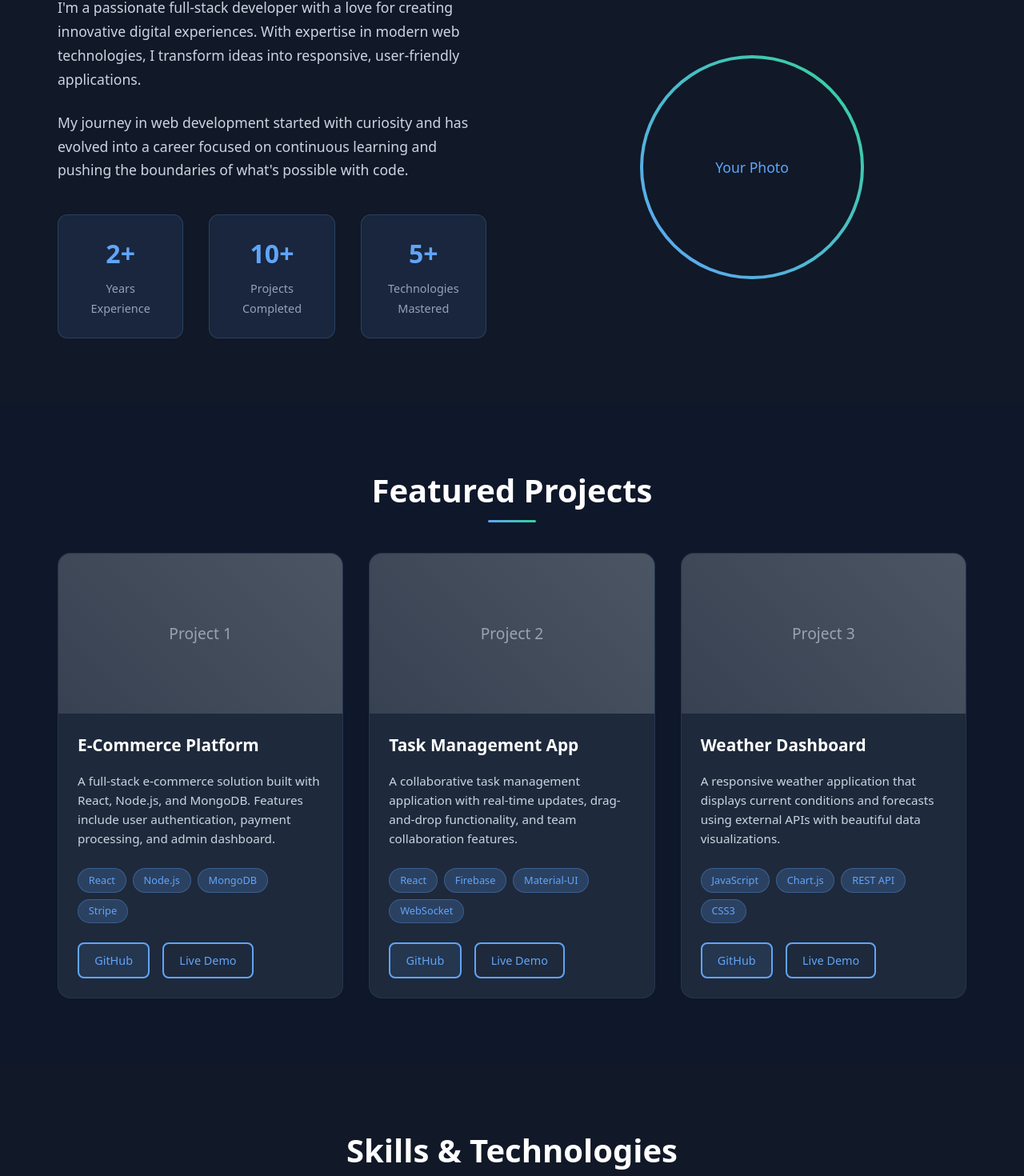
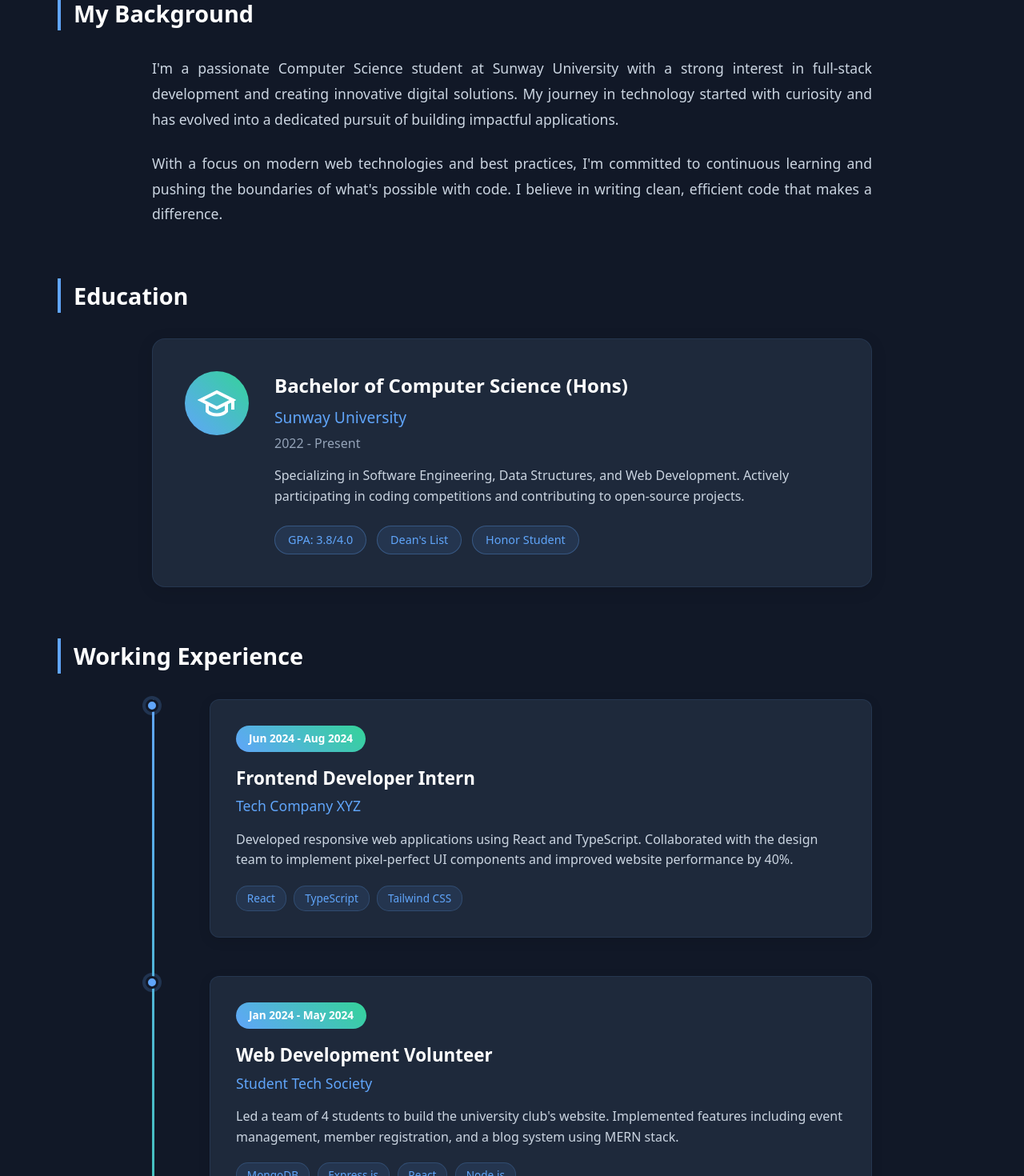
Before and after one commit to KeatYee/KeatYee.github.io, a React (Vite) app in the folder portfolio/: page / in a window 1280 px wide. Shown: the part 993-2463 px from the top of the page at 80% size. Built offline with nearby package versions, Linux system fonts and the light colour scheme.

Commit message:
Update about section

```diff
--- a/portfolio/src/components/About.css
+++ b/portfolio/src/components/About.css
@@ -1,6 +1,7 @@
 .about {
   padding: 5rem 0;
-  background: #111827;
+  background: var(--bg-secondary);
+  transition: background 0.3s ease;
 }
 
 .about .container {
@@ -12,9 +13,10 @@
 .section-title {
   text-align: center;
   font-size: 2.5rem;
-  color: white;
-  margin-bottom: 3rem;
+  color: var(--text-primary);
+  margin-bottom: 4rem;
   position: relative;
+  transition: color 0.3s ease;
 }
 
 .section-title::after {
@@ -25,29 +27,120 @@
   transform: translateX(-50%);
   width: 60px;
   height: 3px;
-  background: linear-gradient(45deg, #60A5FA, #34D399);
+  background: linear-gradient(45deg, var(--accent-blue), var(--accent-green));
   border-radius: 2px;
 }
 
-.about-content {
-  display: grid;
-  grid-template-columns: 1fr 1fr;
-  gap: 4rem;
-  align-items: center;
+/* Subsection Styling */
+.about-subsection {
+  margin-bottom: 4rem;
 }
 
-.about-text p {
-  color: #CBD5E1;
-  font-size: 1.1rem;
-  line-height: 1.7;
-  margin-bottom: 1.5rem;
+.subsection-title {
+  font-size: 1.8rem;
+  color: var(--text-primary);
+  margin-bottom: 2rem;
+  padding-left: 1rem;
+  border-left: 4px solid var(--accent-blue);
+  transition: color 0.3s ease;
 }
 
-.stats {
-  display: grid;
-  grid-template-columns: repeat(3, 1fr);
+/* My Background Section */
+.background-content {
+  max-width: 900px;
+  margin: 0 auto;
+}
+
+.background-content p {
+  color: var(--text-body);
+  font-size: 1.1rem;
+  line-height: 1.8;
+  margin-bottom: 1.5rem;
+  text-align: justify;
+  transition: color 0.3s ease;
+}
+
+/* Education Card */
+.education-card {
+  display: flex;
   gap: 2rem;
-  margin-top: 2.5rem;
+  background: var(--bg-card);
+  padding: 2.5rem;
+  border-radius: 16px;
+  border: 1px solid var(--border-color);
+  box-shadow: 0 4px 20px rgba(0, 0, 0, 0.1);
+  transition: all 0.3s ease;
+  max-width: 900px;
+  margin: 0 auto;
+}
+
+.education-card:hover {
+  transform: translateY(-5px);
+  box-shadow: 0 8px 30px rgba(96, 165, 250, 0.2);
+}
+
+.education-icon {
+  flex-shrink: 0;
+  width: 80px;
+  height: 80px;
+  background: linear-gradient(45deg, var(--accent-blue), var(--accent-green));
+  border-radius: 50%;
+  display: flex;
+  align-items: center;
+  justify-content: center;
+  color: white;
+}
+
+.education-details h4 {
+  font-size: 1.5rem;
+  color: var(--text-primary);
+  margin: 0 0 0.5rem 0;
+  transition: color 0.3s ease;
+}
+
+.education-details .institution {
+  font-size: 1.2rem;
+  color: var(--accent-blue);
+  margin: 0 0 0.3rem 0;
+  font-weight: 500;
+}
+
+.education-details .duration {
+  font-size: 1rem;
+  color: var(--text-secondary);
+  margin: 0 0 1rem 0;
+  transition: color 0.3s ease;
+}
+
+.education-details .description {
+  color: var(--text-body);
+  line-height: 1.6;
+  margin-bottom: 1.5rem;
+  transition: color 0.3s ease;
+}
+
+.education-highlights {
+  display: flex;
+  gap: 0.8rem;
+  flex-wrap: wrap;
+}
+
+.highlight-badge {
+  background: rgba(96, 165, 250, 0.1);
+  color: var(--accent-blue);
+  padding: 0.4rem 1rem;
+  border-radius: 20px;
+  font-size: 0.9rem;
+  font-weight: 500;
+  border: 1px solid rgba(96, 165, 250, 0.3);
+  transition: all 0.3s ease;
+}
+
+.highlight-badge:hover {
+  background: var(--accent-blue);
+  color: white;
+  transform: translateY(-2px);
+}
 }
 
 .stat {
@@ -58,78 +151,225 @@
   border: 1px solid rgba(96, 165, 250, 0.2);
 }
 
-.stat h3 {
-  font-size: 2rem;
-  color: #60A5FA;
-  margin: 0 0 0.5rem 0;
-  font-weight: bold;
+/* Working Experience Timeline */
+.timeline {
+  position: relative;
+  max-width: 900px;
+  margin: 0 auto;
+  padding-left: 2rem;
 }
 
-.stat p {
-  color: #94A3B8;
-  margin: 0;
-  font-size: 0.9rem;
+.timeline::before {
+  content: '';
+  position: absolute;
+  left: 0;
+  top: 0;
+  bottom: 0;
+  width: 3px;
+  background: linear-gradient(180deg, var(--accent-blue), var(--accent-green));
+  border-radius: 2px;
 }
 
-.about-image {
-  display: flex;
-  justify-content: center;
-  align-items: center;
+.timeline-item {
+  position: relative;
+  margin-bottom: 3rem;
+  padding-left: 2.5rem;
 }
 
-.image-placeholder {
-  position: relative;
+.timeline-dot {
+  position: absolute;
+  left: -2.5rem;
+  top: 0;
+  width: 16px;
+  height: 16px;
+  background: var(--accent-blue);
+  border-radius: 50%;
+  border: 3px solid var(--bg-secondary);
+  box-shadow: 0 0 0 4px rgba(96, 165, 250, 0.2);
+  z-index: 2;
+  transition: all 0.3s ease;
 }
 
-.profile-circle {
-  width: 280px;
-  height: 280px;
-  border-radius: 50%;
-  background: linear-gradient(45deg, #60A5FA, #34D399);
-  display: flex;
-  align-items: center;
-  justify-content: center;
-  position: relative;
-  overflow: hidden;
+.timeline-item:hover .timeline-dot {
+  transform: scale(1.3);
+  box-shadow: 0 0 0 6px rgba(96, 165, 250, 0.3);
 }
 
-.profile-circle::before {
-  content: '';
-  position: absolute;
-  top: 4px;
-  left: 4px;
-  right: 4px;
-  bottom: 4px;
-  background: #111827;
-  border-radius: 50%;
+.timeline-content {
+  background: var(--bg-card);
+  padding: 2rem;
+  border-radius: 12px;
+  border: 1px solid var(--border-color);
+  box-shadow: 0 4px 15px rgba(0, 0, 0, 0.1);
+  transition: all 0.3s ease;
 }
 
-.profile-circle span {
-  position: relative;
-  z-index: 2;
-  color: #60A5FA;
+.timeline-content:hover {
+  transform: translateX(10px);
+  box-shadow: 0 6px 25px rgba(96, 165, 250, 0.15);
+}
+
+.timeline-date {
+  display: inline-block;
+  background: linear-gradient(45deg, var(--accent-blue), var(--accent-green));
+  color: white;
+  padding: 0.4rem 1rem;
+  border-radius: 20px;
+  font-size: 0.85rem;
+  font-weight: 600;
+  margin-bottom: 1rem;
+}
+
+.timeline-content h4 {
+  font-size: 1.4rem;
+  color: var(--text-primary);
+  margin: 0 0 0.3rem 0;
+  transition: color 0.3s ease;
+}
+
+.timeline-content .company {
   font-size: 1.1rem;
+  color: var(--accent-blue);
+  margin: 0 0 1rem 0;
   font-weight: 500;
 }
 
+.timeline-content .role-description {
+  color: var(--text-body);
+  line-height: 1.6;
+  margin-bottom: 1.2rem;
+  transition: color 0.3s ease;
+}
+
+.timeline-skills {
+  display: flex;
+  gap: 0.6rem;
+  flex-wrap: wrap;
+}
+
+.timeline-skills span {
+  background: rgba(96, 165, 250, 0.1);
+  color: var(--accent-blue);
+  padding: 0.3rem 0.8rem;
+  border-radius: 15px;
+  font-size: 0.85rem;
+  font-weight: 500;
+  border: 1px solid rgba(96, 165, 250, 0.2);
+  transition: all 0.3s ease;
+}
+
+.timeline-skills span:hover {
+  background: var(--accent-blue);
+  color: white;
+  transform: translateY(-2px);
+}
+
+/* Responsive Design */
 @media (max-width: 768px) {
-  .about-content {
-    grid-template-columns: 1fr;
-    text-align: center;
-    gap: 2rem;
+  .about {
+    padding: 3rem 0;
   }
 
-  .stats {
-    grid-template-columns: 1fr;
-    gap: 1rem;
-  }
-
-  .profile-circle {
-    width: 200px;
-    height: 200px;
+  .about .container {
+    padding: 0 1rem;
   }
 
   .section-title {
     font-size: 2rem;
+    margin-bottom: 3rem;
+  }
+
+  .subsection-title {
+    font-size: 1.5rem;
+    margin-bottom: 1.5rem;
+  }
+
+  .about-subsection {
+    margin-bottom: 3rem;
+  }
+
+  .background-content p {
+    font-size: 1rem;
+    text-align: left;
+  }
+
+  .education-card {
+    flex-direction: column;
+    padding: 2rem;
+    text-align: center;
+  }
+
+  .education-icon {
+    margin: 0 auto;
+  }
+
+  .education-highlights {
+    justify-content: center;
+  }
+
+  .timeline {
+    padding-left: 1.5rem;
+  }
+
+  .timeline-item {
+    padding-left: 2rem;
+  }
+
+  .timeline-dot {
+    left: -2rem;
+    width: 12px;
+    height: 12px;
+  }
+
+  .timeline-content {
+    padding: 1.5rem;
+  }
+
+  .timeline-content h4 {
+    font-size: 1.2rem;
+  }
+
+  .timeline-content .company {
+    font-size: 1rem;
+  }
+
+  .timeline-content:hover {
+    transform: translateX(5px);
   }
 }
+
+@media (max-width: 480px) {
+  .section-title {
+    font-size: 1.8rem;
+  }
+
+  .subsection-title {
+    font-size: 1.3rem;
+  }
+
+  .education-card {
+    padding: 1.5rem;
+  }
+
+  .education-icon {
+    width: 60px;
+    height: 60px;
+  }
+
+  .education-icon svg {
+    width: 32px;
+    height: 32px;
+  }
+
+  .education-details h4 {
+    font-size: 1.2rem;
+  }
+
+  .timeline-content {
+    padding: 1.2rem;
+  }
+
+  .timeline-date {
+    font-size: 0.75rem;
+  }
+}
--- a/portfolio/src/components/About.jsx
+++ b/portfolio/src/components/About.jsx
@@ -6,37 +6,110 @@ const About = () => {
     <section id="about" className="about">
       <div className="container">
         <h2 className="section-title">About Me</h2>
-        <div className="about-content">
-          <div className="about-text">
+
+        {/* My Background Section */}
+        <div className="about-subsection">
+          <h3 className="subsection-title">My Background</h3>
+          <div className="background-content">
             <p>
-              I'm a passionate full-stack developer with a love for creating innovative
-              digital experiences. With expertise in modern web technologies, I transform
-              ideas into responsive, user-friendly applications.
+              I'm a passionate Computer Science student at Sunway University with a strong interest in
+              full-stack development and creating innovative digital solutions. My journey in technology
+              started with curiosity and has evolved into a dedicated pursuit of building impactful applications.
             </p>
             <p>
-              My journey in web development started with curiosity and has evolved into
-              a career focused on continuous learning and pushing the boundaries of
-              what's possible with code.
+              With a focus on modern web technologies and best practices, I'm committed to continuous
+              learning and pushing the boundaries of what's possible with code. I believe in writing
+              clean, efficient code that makes a difference.
             </p>
-            <div className="stats">
-              <div className="stat">
-                <h3>2+</h3>
-                <p>Years Experience</p>
-              </div>
-              <div className="stat">
-                <h3>10+</h3>
-                <p>Projects Completed</p>
-              </div>
-              <div className="stat">
-                <h3>5+</h3>
-                <p>Technologies Mastered</p>
+          </div>
+        </div>
+
+        {/* Education Card Section */}
+        <div className="about-subsection">
+          <h3 className="subsection-title">Education</h3>
+          <div className="education-card">
+            <div className="education-icon">
+              <svg width="48" height="48" viewBox="0 0 24 24" fill="none" stroke="currentColor" strokeWidth="2">
+                <path d="M22 10v6M2 10l10-5 10 5-10 5z"/>
+                <path d="M6 12v5c3 3 9 3 12 0v-5"/>
+              </svg>
+            </div>
+            <div className="education-details">
+              <h4>Bachelor of Computer Science (Hons)</h4>
+              <p className="institution">Sunway University</p>
+              <p className="duration">2022 - Present</p>
+              <p className="description">
+                Specializing in Software Engineering, Data Structures, and Web Development.
+                Actively participating in coding competitions and contributing to open-source projects.
+              </p>
+              <div className="education-highlights">
+                <span className="highlight-badge">GPA: 3.8/4.0</span>
+                <span className="highlight-badge">Dean's List</span>
+                <span className="highlight-badge">Honor Student</span>
               </div>
             </div>
           </div>
-          <div className="about-image">
-            <div className="image-placeholder">
-              <div className="profile-circle">
-                <span>Your Photo</span>
+        </div>
+
+        {/* Working Experience Timeline */}
+        <div className="about-subsection">
+          <h3 className="subsection-title">Working Experience</h3>
+          <div className="timeline">
+            <div className="timeline-item">
+              <div className="timeline-dot"></div>
+              <div className="timeline-content">
+                <div className="timeline-date">Jun 2024 - Aug 2024</div>
+                <h4>Frontend Developer Intern</h4>
+                <p className="company">Tech Company XYZ</p>
+                <p className="role-description">
+                  Developed responsive web applications using React and TypeScript.
+                  Collaborated with the design team to implement pixel-perfect UI components
+                  and improved website performance by 40%.
+                </p>
+                <div className="timeline-skills">
+                  <span>React</span>
+                  <span>TypeScript</span>
+                  <span>Tailwind CSS</span>
+                </div>
+              </div>
+            </div>
+
+            <div className="timeline-item">
+              <div className="timeline-dot"></div>
+              <div className="timeline-content">
+                <div className="timeline-date">Jan 2024 - May 2024</div>
+                <h4>Web Development Volunteer</h4>
+                <p className="company">Student Tech Society</p>
+                <p className="role-description">
+                  Led a team of 4 students to build the university club's website.
+                  Implemented features including event management, member registration,
+                  and a blog system using MERN stack.
+                </p>
+                <div className="timeline-skills">
+                  <span>MongoDB</span>
+                  <span>Express.js</span>
+                  <span>React</span>
+                  <span>Node.js</span>
+                </div>
+              </div>
+            </div>
+
+            <div className="timeline-item">
+              <div className="timeline-dot"></div>
+              <div className="timeline-content">
+                <div className="timeline-date">Sep 2023 - Dec 2023</div>
+                <h4>Freelance Web Developer</h4>
+                <p className="company">Self-Employed</p>
+                <p className="role-description">
+                  Created custom websites for local businesses and individuals.
+                  Focused on responsive design, SEO optimization, and fast loading times.
+                  Successfully delivered 5+ projects with 100% client satisfaction.
+                </p>
+                <div className="timeline-skills">
+                  <span>HTML/CSS</span>
+                  <span>JavaScript</span>
+                  <span>WordPress</span>
+                </div>
               </div>
             </div>
           </div>
```
